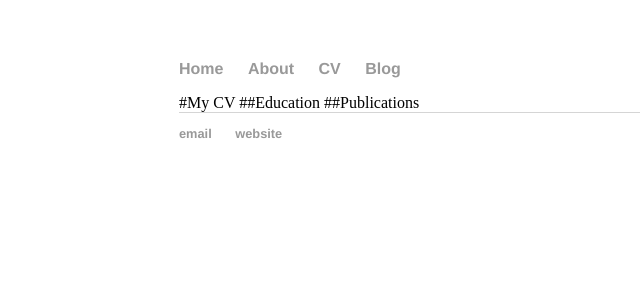
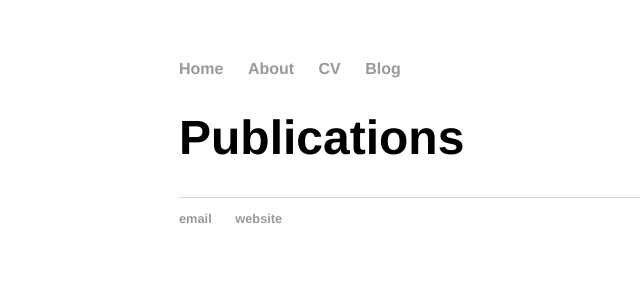
Before and after one commit to jlw-ecoevo/jlw-ecoevo.github.io, a Jekyll site: the page built from cv/index.html, in a window 1280 px wide. Shown: the top 300 px of the page, without its empty margins (13-653 px from the left). Built offline with Jekyll 4.4.1, drawn with Linux system fonts in a browser that asks for light colours.

Commit message:
Update index.html

```diff
--- a/cv/index.html
+++ b/cv/index.html
@@ -1,8 +1,12 @@
 ---
 layout: default
-title: CV
+title: Publications
 ---
 
-#My CV
-##Education
-##Publications
+	<h1>{{ page.title }}</h1>
+	<ul class="pubs">
+
+	  {% for pub in site.pubs %}
+	    <li><span>{{ pub.date | date_to_string }}</span> » <a href="{{ pub.url }}" title="{{ pub.title }}">{{ pub.title }}</a></li>
+	  {% endfor %}
+	</ul>
```
